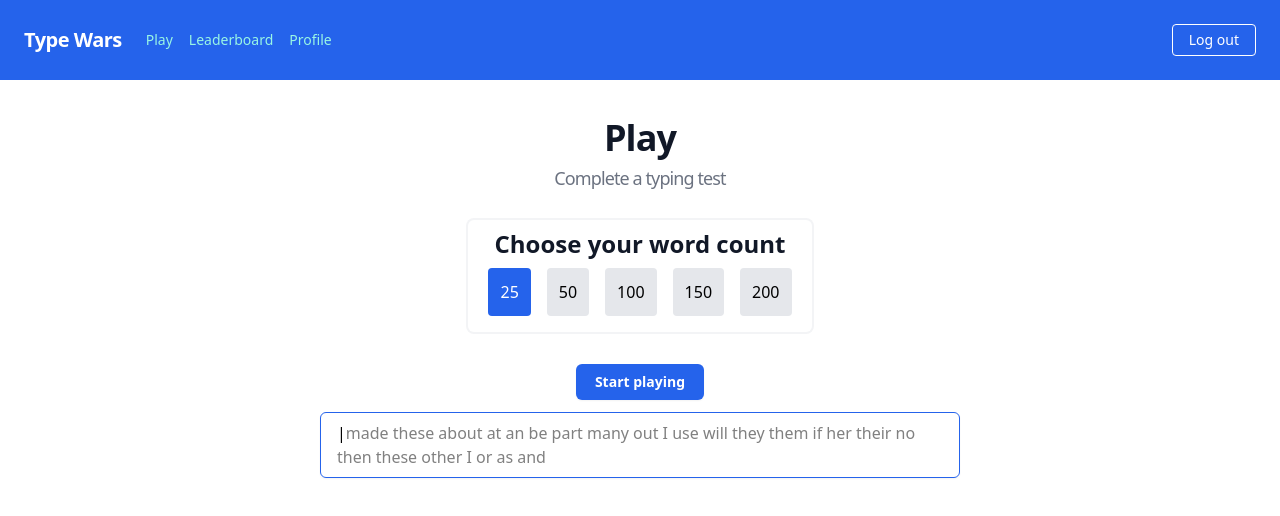
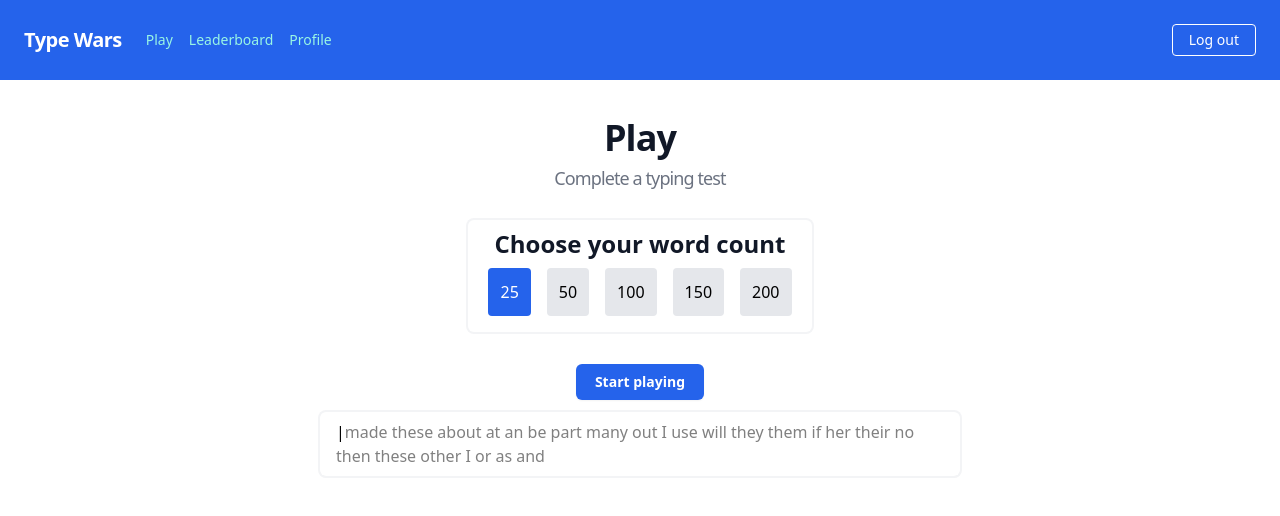
Before and after one commit to jacokyle01/type-wars, a React (Vite) app in the folder frontend/: page / in a window 1280 px wide. Both pictures are taken after a click on the element "Play". Shown: the top 516 px of the page. Built offline with nearby package versions, Linux system fonts and the light colour scheme.

Commit message:
change border to match rest of app

```diff
--- a/frontend/src/components/Play.tsx
+++ b/frontend/src/components/Play.tsx
@@ -129,7 +129,7 @@ export const Play: React.FC<PlayProps> = ({ user }) => {
     return (
       <div
         id="test-wrap"
-        className="h-1/5 w-1/2 mx-auto px-4 py-2 border border-gray-300 rounded-md shadow-sm focus:outline-none focus:border-blue-600"
+        className="h-1/5 w-1/2 mx-auto px-4 py-2 rounded-md ring-2 ring-gray-100 rounded-md shadow-sm focus:outline-none focus:border-blue-600"
         tabIndex={-1}
         onKeyDown={handleKeyDown}
         ref={inputRef}
```
